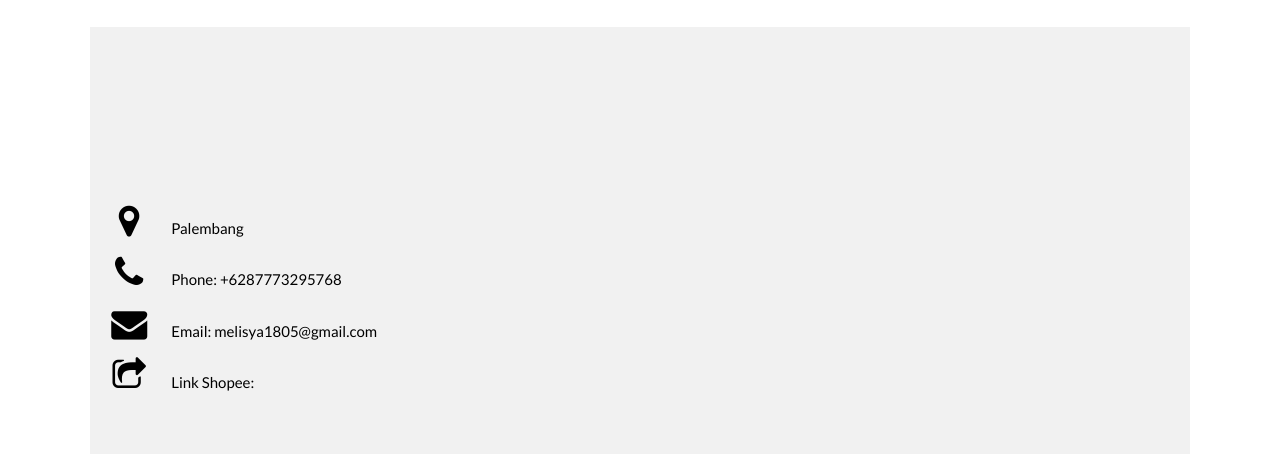
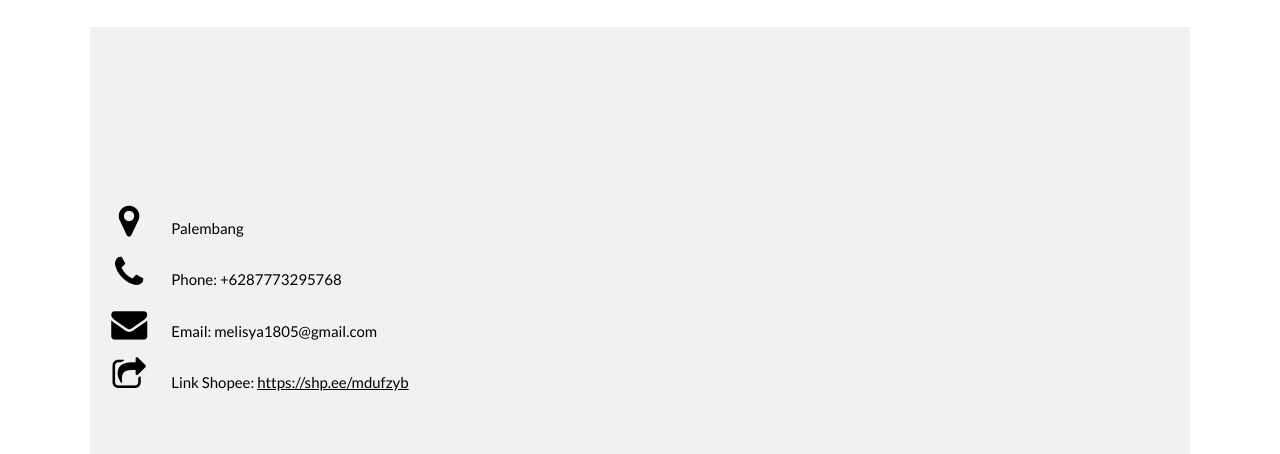
Before and after one commit to Gilanghr/Rasya-Digital, a plain HTML site: page index.html in a window 1280 px wide. Shown: the part 2528-2982 px from the top of the page. Drawn offline with nearby package versions, Linux system fonts and the light colour scheme.

Commit message:
Update index.html

```diff
--- a/index.html
+++ b/index.html
@@ -104,7 +104,7 @@ html,body,h1,h2,h3,h4 {font-family:"Lato", sans-serif}
       <p><i class="fa fa-map-marker fa-fw w3-xxlarge w3-margin-right"></i> Palembang</p>
       <p><i class="fa fa-phone fa-fw w3-xxlarge w3-margin-right"></i> Phone: +6287773295768</p>
       <p><i class="fa fa-envelope fa-fw w3-xxlarge w3-margin-right"> </i> Email: melisya1805@gmail.com</p>
-      <p><i class="fa fa-share-square-o fa-fw w3-xxlarge w3-margin-right"> </i> Link Shopee: <a href = "https://shp.ee/mdufzyb>https://shp.ee/mdufzyb</a>"</p>
+      <p><i class="fa fa-share-square-o fa-fw w3-xxlarge w3-margin-right"> </i> Link Shopee: <a href = "https://shp.ee/mdufzyb"> https://shp.ee/mdufzyb</a></p>
       <br>
 
 </div>
```
